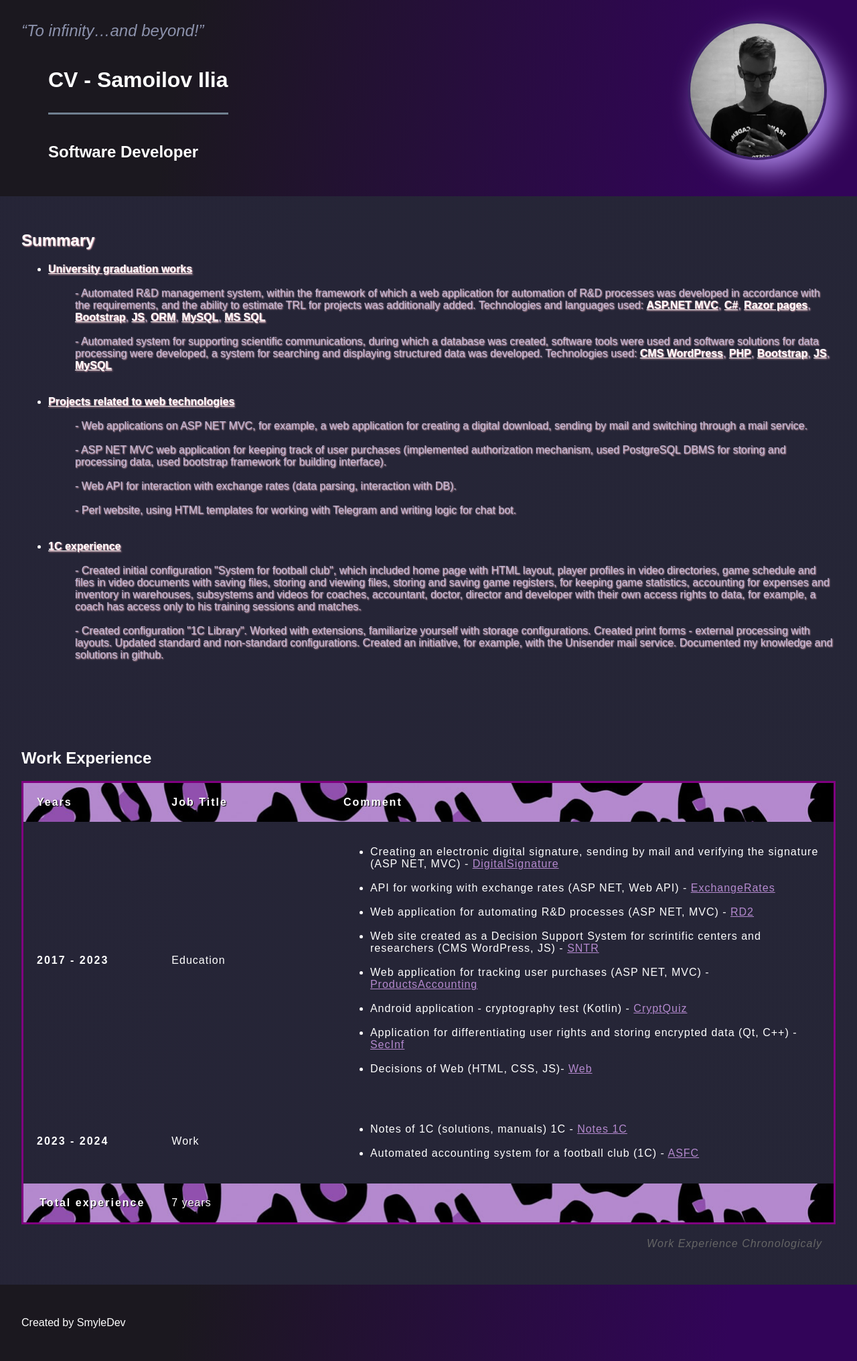
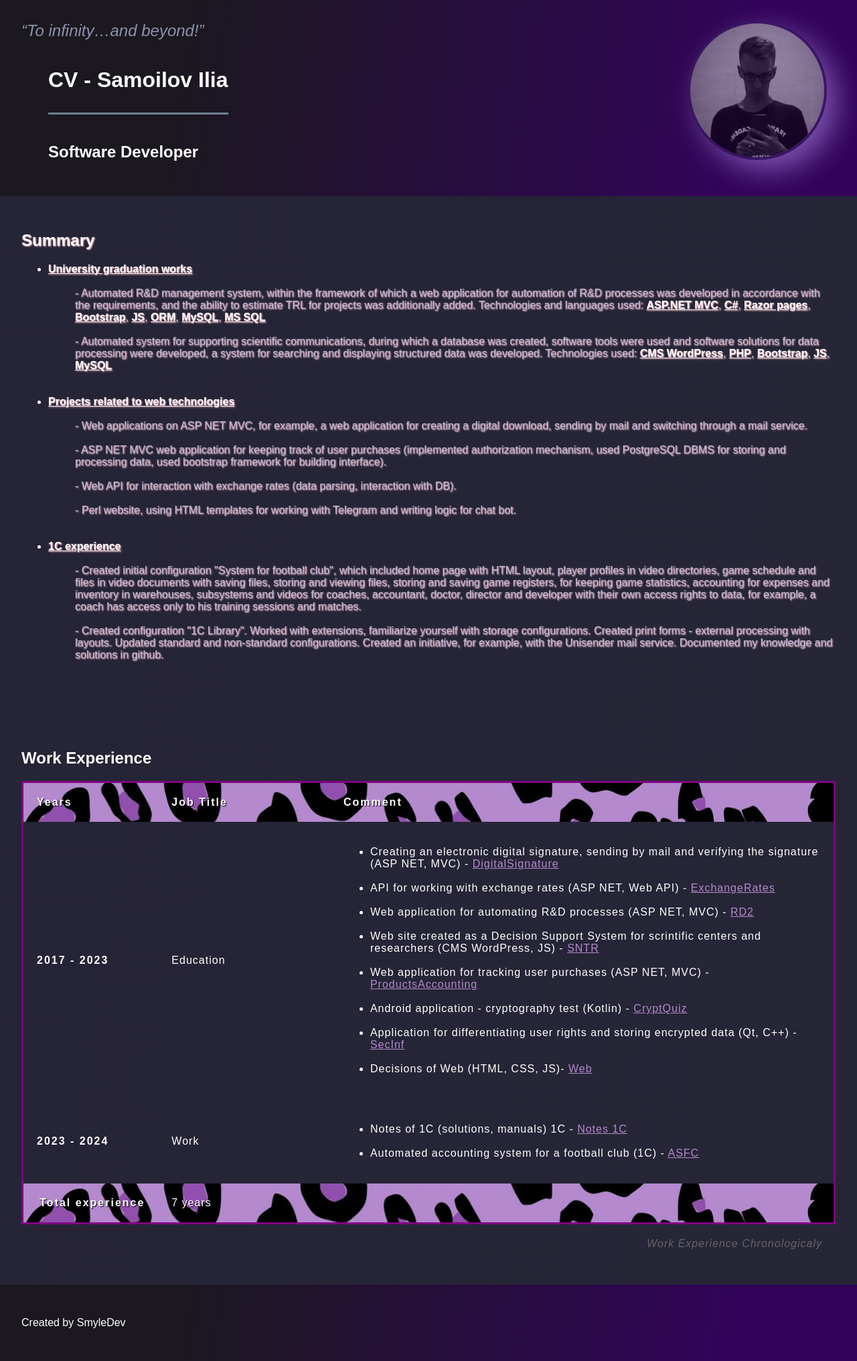
Before and after one commit to smyledev/smyledev.github.io, a Jekyll site: the page cv.html, which Jekyll copies as it is, in a window 1280 px wide. Shown: the whole page at 67% size. Built offline with Jekyll 4.4.1, drawn with Linux system fonts in a browser that asks for light colours; some web fonts are replaced.

Commit message:
Update style3.css

```diff
--- a/styles/style3.css
+++ b/styles/style3.css
@@ -177,9 +177,11 @@ a:visited {
 img {
     filter: drop-shadow(16px 16px 20px #a882e2);
     border:4px solid #3e2269;
+    opacity: 0.6;
 }
 
 img:hover {
    filter: drop-shadow(16px 16px 20px #b3a5ed);
     border: 4px solid white;
+    opacity: 1;
 }
```
